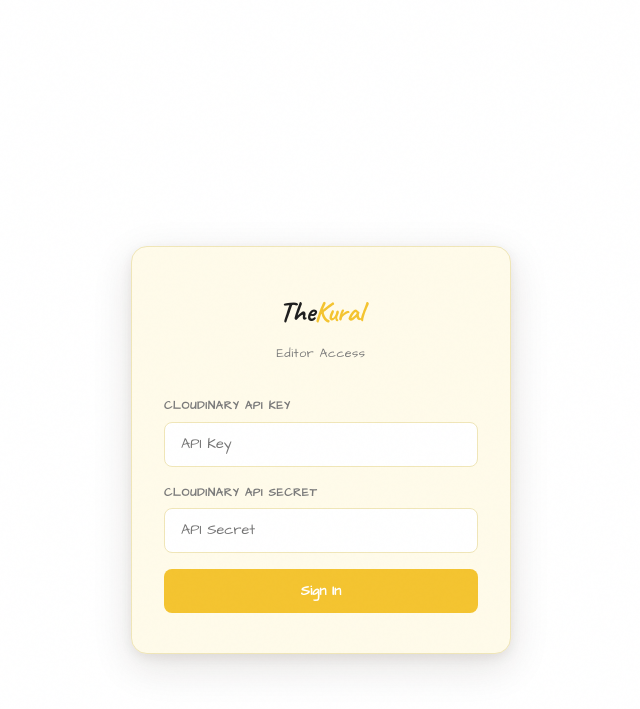
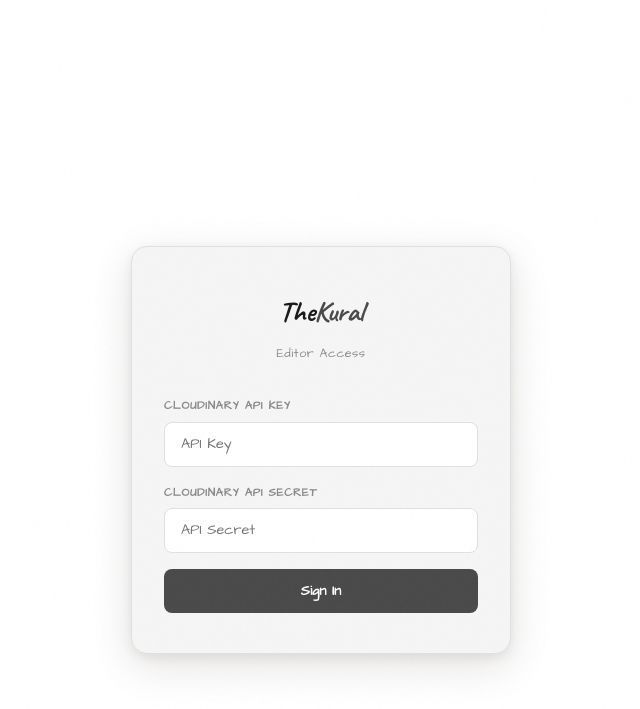
Before and after one commit to someoneonearthwholovestg/thekural.in, a Jekyll site: the page built from add-post.html, in a window 1280 px wide. Shown: the top 709 px of the page, without its empty margins (319-959 px from the left). Built offline with Jekyll 4.4.1, drawn with Linux system fonts in a browser that asks for light colours.

Commit message:
Update _config.yml

```diff
--- a/_config.yml
+++ b/_config.yml
@@ -48,15 +48,15 @@
 
 # ─── COLORS (LIGHT MODE) ───────────────────────────────────────────
 colors:
-  primary:       "#F4C430"   # rich golden yellow — main actions
-  primary_dark:  "#D4A017"   # deeper gold for hover
-  bg:            "#FFFFFF"   # clean white background
-  surface:       "#FFFBEA"   # soft pale yellow surface (cards)
-  text:          "#1F1F1F"   # near-black for strong readability
-  text_muted:    "#7A7A7A"   # neutral muted text
-  border:        "#F0E6B8"   # light yellow border
-  accent:        "#FFE066"   # bright highlight yellow
-  footer:        "#000000"   #black footer
+  primary:       "#4A4A4A"   # medium graphite — main actions
+  primary_dark:  "#2E2E2E"   # deep pencil pressure (hover)
+  bg:            "#FFFFFF"   # paper white background
+  surface:       "#F5F5F5"   # light sketch shading (cards)
+  text:          "#1A1A1A"   # near-black pencil outline
+  text_muted:    "#8A8A8A"   # faded pencil strokes
+  border:        "#E0E0E0"   # soft sketch boundary
+  accent:        "#BDBDBD"   # highlight grey (like smudge/light shade)
+  footer:        "#000000"   # strong charcoal finish
 
 # ─── FEATURES ──────────────────────────────────────────────────────
 show_reading_time: true    # Show "5 min read" on posts
```
